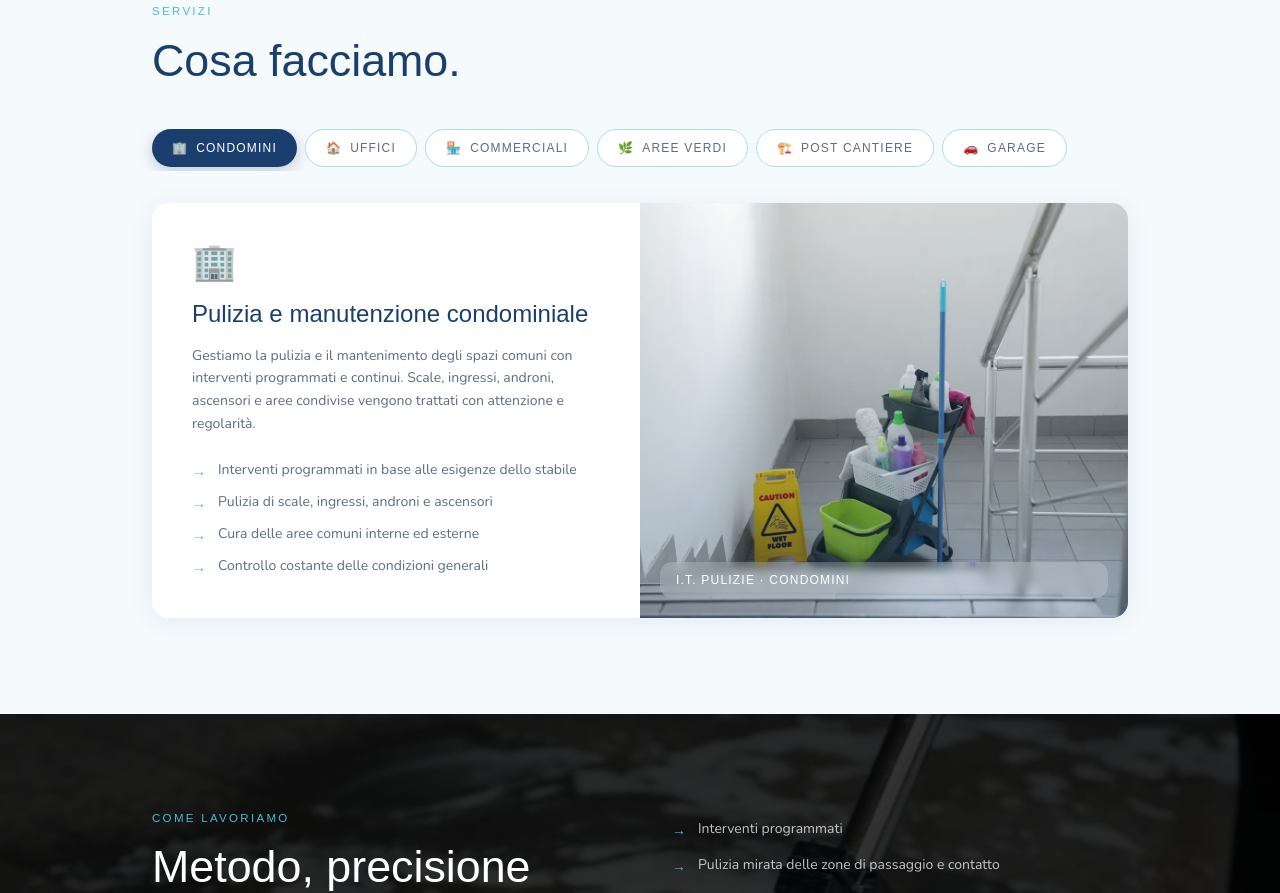
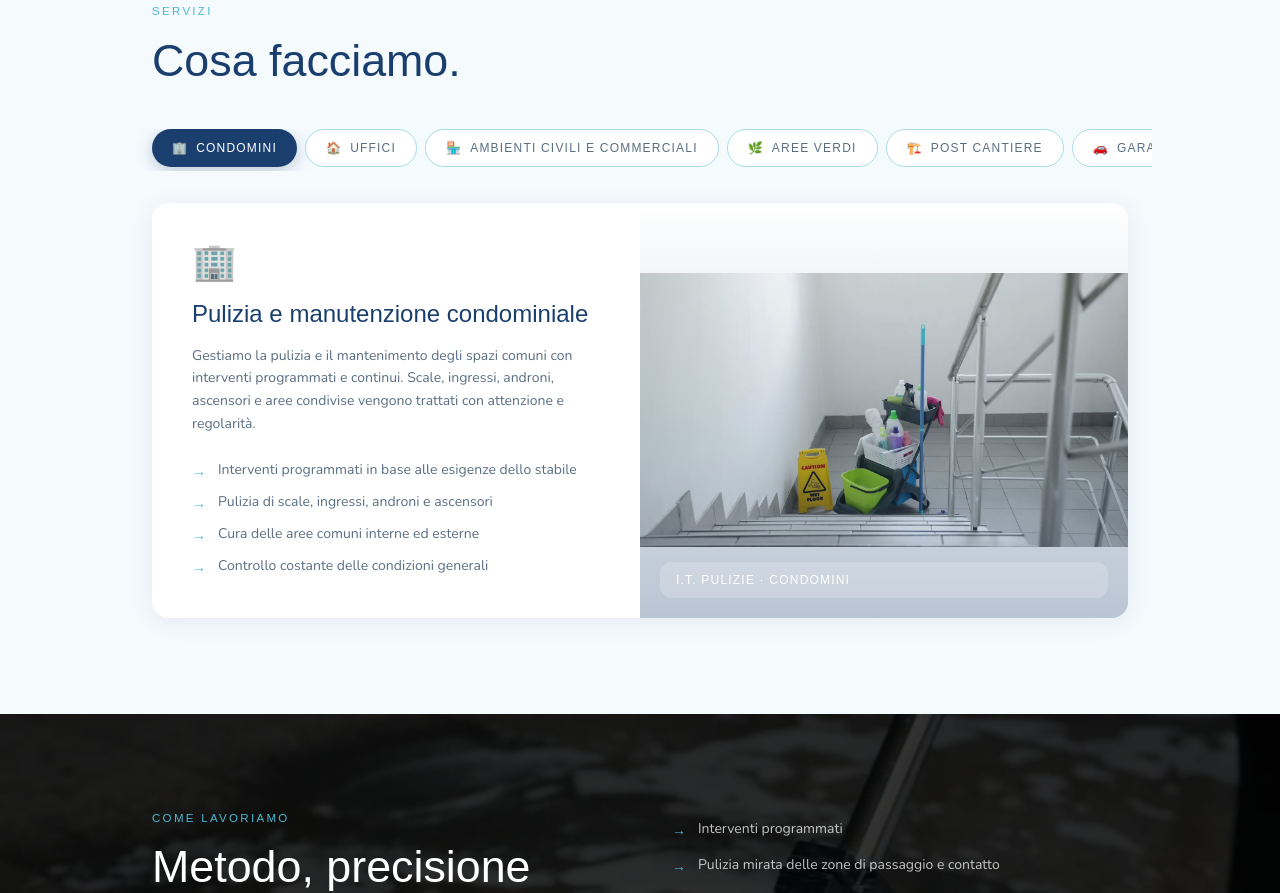
Before and after one commit to alelodato/it-pulizie, a Next.js app: page / in a window 1280 px wide. Shown: the part 1400-2293 px from the top of the page. Built offline with nearby package versions, Linux system fonts and the light colour scheme; no server answers; a web font is replaced by a local one.

Commit message:
centrato immagini della sezione servizi

```diff
--- a/components/ServiziTabs.js
+++ b/components/ServiziTabs.js
@@ -31,7 +31,7 @@ const servizi = [
         img: '/ufficio.webp',
     },
     {
-        tab: 'Commerciali',
+        tab: 'Ambienti Civili e Commerciali',
         icon: '🏪',
         titolo: 'Ambienti civili e commerciali',
         desc: 'Offriamo servizi di pulizia per attività commerciali, locali, strutture ricettive, spazi dedicati agli eventi e altri ambienti aperti al pubblico. Garantiamo interventi efficaci e ambienti sempre puliti, ordinati e accoglienti.',
@@ -138,7 +138,7 @@ export default function ServiziTabs() {
                             src={s.img}
                             alt={s.titolo}
                             fill
-                            className="object-cover"
+                            className="object-contain"
                             sizes="(max-width: 768px) 100vw, 50vw"
                         />
                         <div className="absolute inset-0 bg-gradient-to-t from-blu/30 to-transparent" />
```
